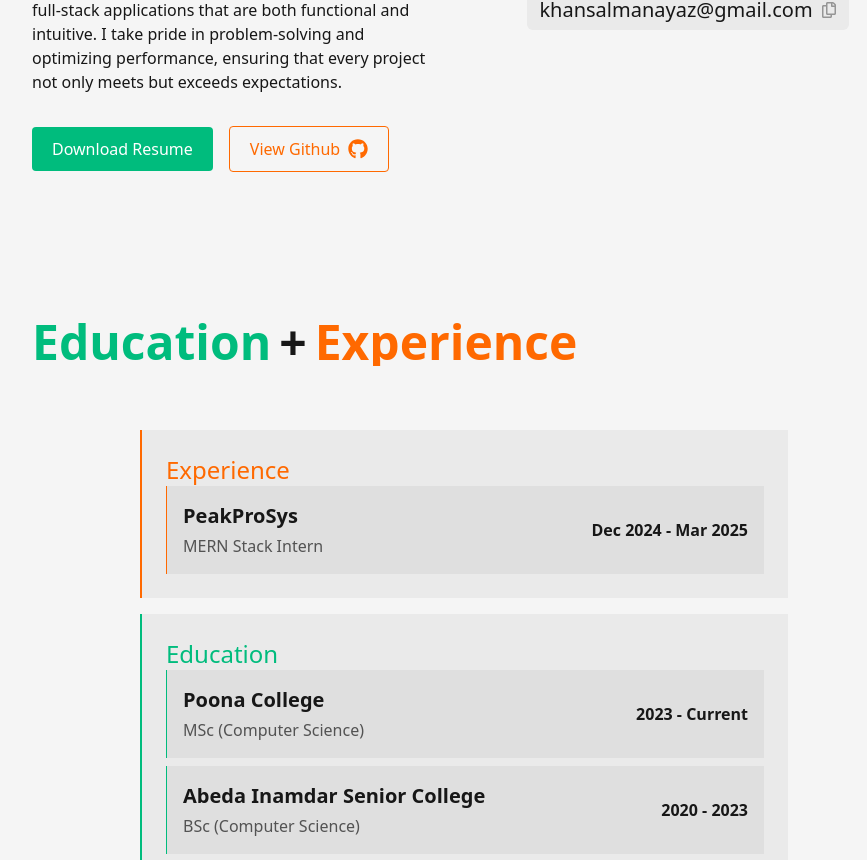
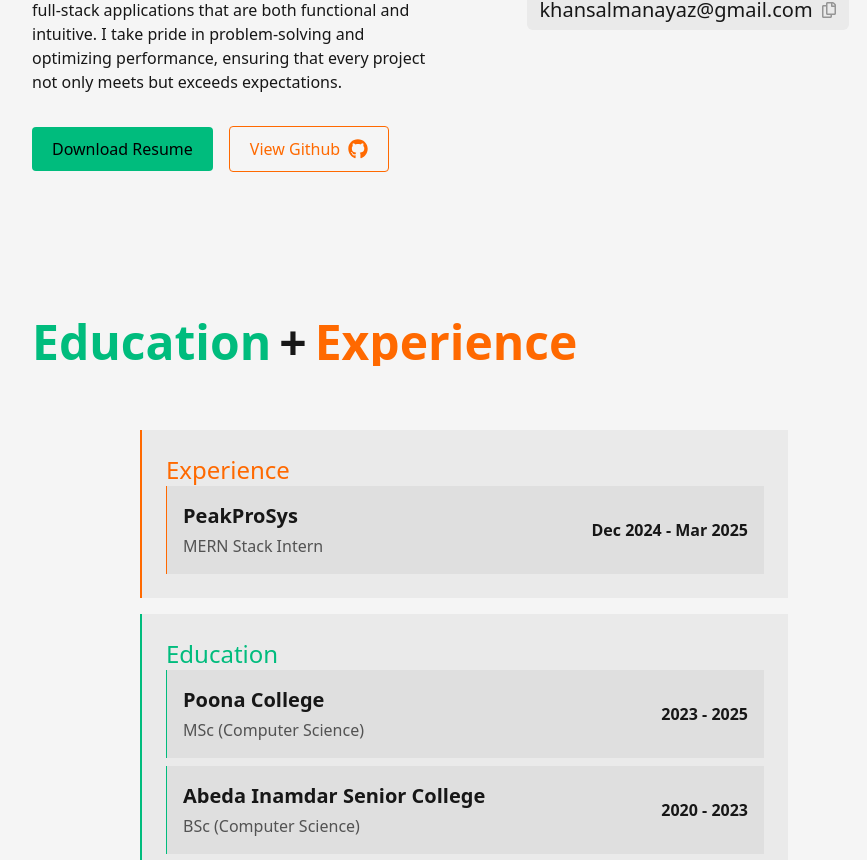
Before and after one commit to salman9802/Portfolio, a React (Vite) app: page / in a window 1280 px wide. Shown: the part 560-1420 px from the top of the page, without its empty margins (176-1043 px from the left). Built offline with nearby package versions, Linux system fonts and the light colour scheme.

Commit message:
feat: modify resume and timeline

```diff
--- a/src/components/profile/ProfileLeft.tsx
+++ b/src/components/profile/ProfileLeft.tsx
@@ -2,8 +2,11 @@ import { PROFILE, SOCIAL } from "../../constants/info";
 
 import { motion } from "motion/react";
 import Reveal from "../utils/Reveal";
+import useTheme from "../../hooks/theme";
 
 const Info = () => {
+  const { themecls } = useTheme();
+
   return (
     <motion.div
       // initial={{
@@ -47,7 +50,7 @@ const Info = () => {
           href="SalmanKhanResume.pdf"
           target="_blank"
           rel="noopener noreferrer"
-          className="bg-primary hover:outline-primary cursor-pointer rounded-sm px-3 py-1.5 text-white hover:bg-transparent hover:outline md:px-5 md:py-2.5"
+          className={`bg-primary hover:outline-primary cursor-pointer rounded-sm px-3 py-1.5 hover:bg-transparent hover:outline md:px-5 md:py-2.5 ${themecls === "light" ? "text-black" : "text-white"}`}
         >
           <Reveal>Download Resume</Reveal>
         </a>
--- a/src/constants/info.tsx
+++ b/src/constants/info.tsx
@@ -53,7 +53,7 @@ export const TIMELINE = {
     {
       place: "Poona College",
       type: "MSc (Computer Science)",
-      duration: "2023 - Current",
+      duration: "2023 - 2025",
     },
     {
       place: "Abeda Inamdar Senior College",
```
Also changed, not shown: 7 other files (tests, documents, lock files or other folders).
